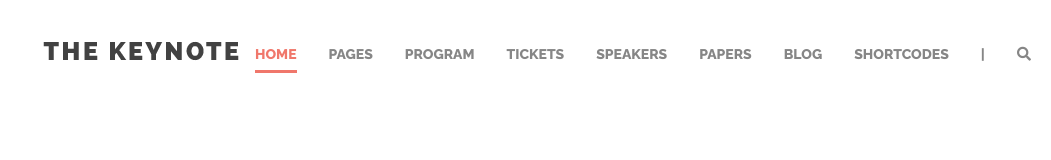
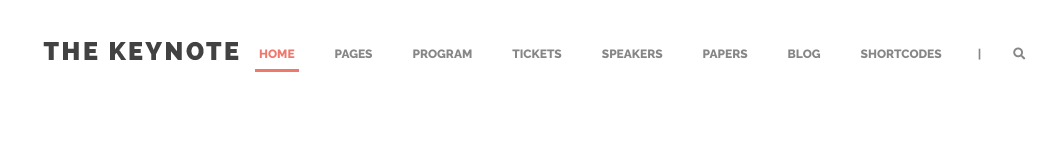
Before and after one commit to AntonioRusso1997/proj-html-vuejs, a Vue app: page / in a window 1280 px wide. Shown: the top 160 px of the page, without its empty margins (229-1280 px from the left). Built offline with nearby package versions, Linux system fonts and the light colour scheme.

Commit message:
modifica

```diff
--- a/src/components/Header.vue
+++ b/src/components/Header.vue
@@ -7,14 +7,14 @@
     <!-- Navbar che compilerò tramite js -->
     <nav>
       <ul class="d-flex list-unstyled align-items-center mt-4">
-        <li><a class="text-decoration-none py-2 mx-3 active" href="#">HOME</a></li>
-        <li><a class="text-decoration-none py-2 mx-3" href="#">PAGES</a></li>
-        <li><a class="text-decoration-none py-2 mx-3" href="#">PROGRAM</a></li>
-        <li><a class="text-decoration-none py-2 mx-3" href="#">TICKETS</a></li>
-        <li><a class="text-decoration-none py-2 mx-3" href="#">SPEAKERS</a></li>
-        <li><a class="text-decoration-none py-2 mx-3" href="#">PAPERS</a></li>
-        <li><a class="text-decoration-none py-2 mx-3" href="#">BLOG</a></li>
-        <li><a class="text-decoration-none py-2 mx-3" href="#">SHORTCODES</a></li>
+        <li><a class="text-decoration-none py-2 px-1 mx-3 active" href="#">HOME</a></li>
+        <li><a class="text-decoration-none py-2 px-1 mx-3" href="#">PAGES</a></li>
+        <li><a class="text-decoration-none py-2 px-1 mx-3" href="#">PROGRAM</a></li>
+        <li><a class="text-decoration-none py-2 px-1 mx-3" href="#">TICKETS</a></li>
+        <li><a class="text-decoration-none py-2 px-1 mx-3" href="#">SPEAKERS</a></li>
+        <li><a class="text-decoration-none py-2 px-1 mx-3" href="#">PAPERS</a></li>
+        <li><a class="text-decoration-none py-2 px-1 mx-3" href="#">BLOG</a></li>
+        <li><a class="text-decoration-none py-2 px-1 mx-3" href="#">SHORTCODES</a></li>
         <span class="mx-3">|</span>
         <a class="text-decoration-none" href="#"><i class="fas fa-search mx-3"></i></a>
       </ul>
@@ -38,7 +38,7 @@ header {
 
   ul {
     font-weight: 800;
-    font-size: 14px;
+    font-size: 12px;
     color: $gray;
 
     .active {
```
